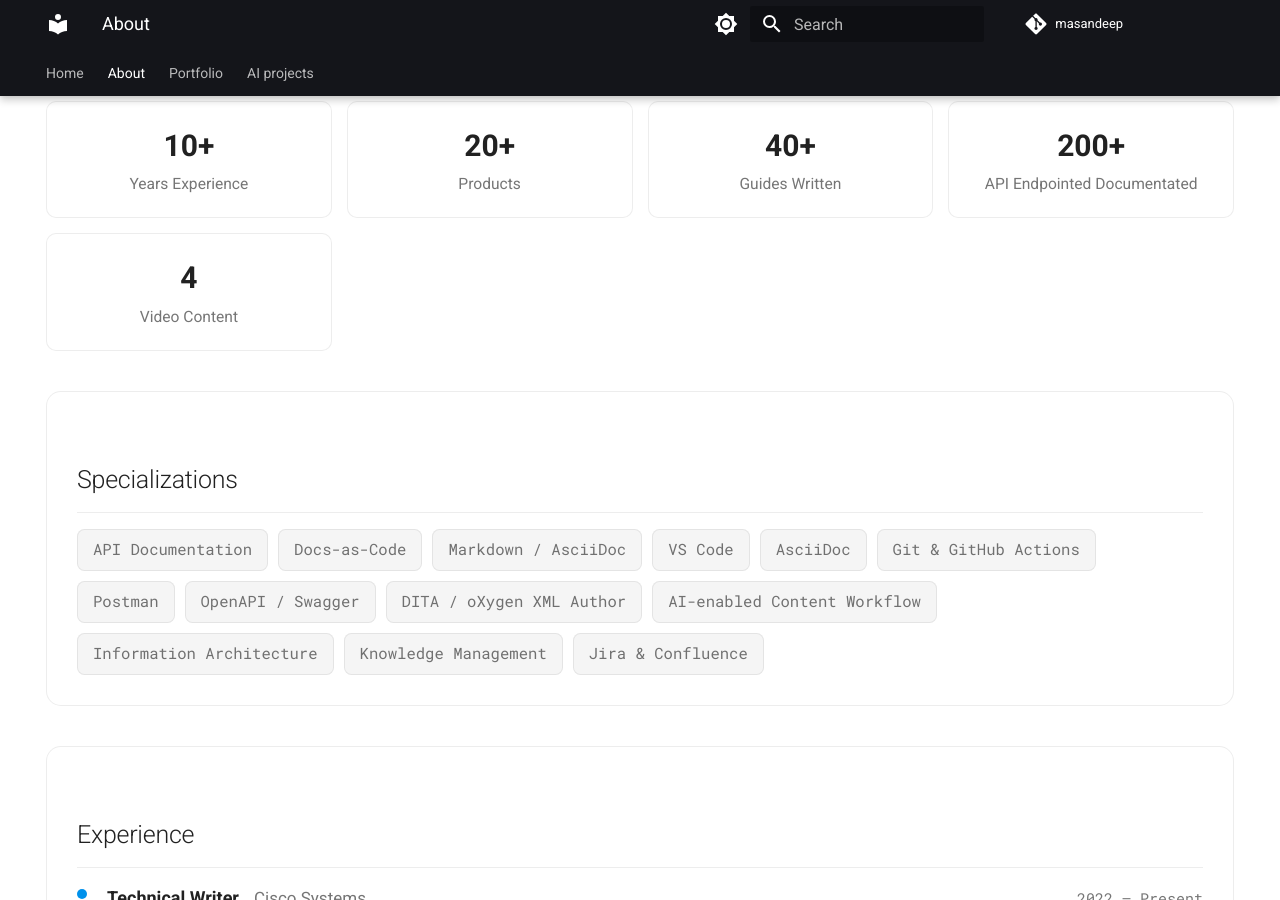
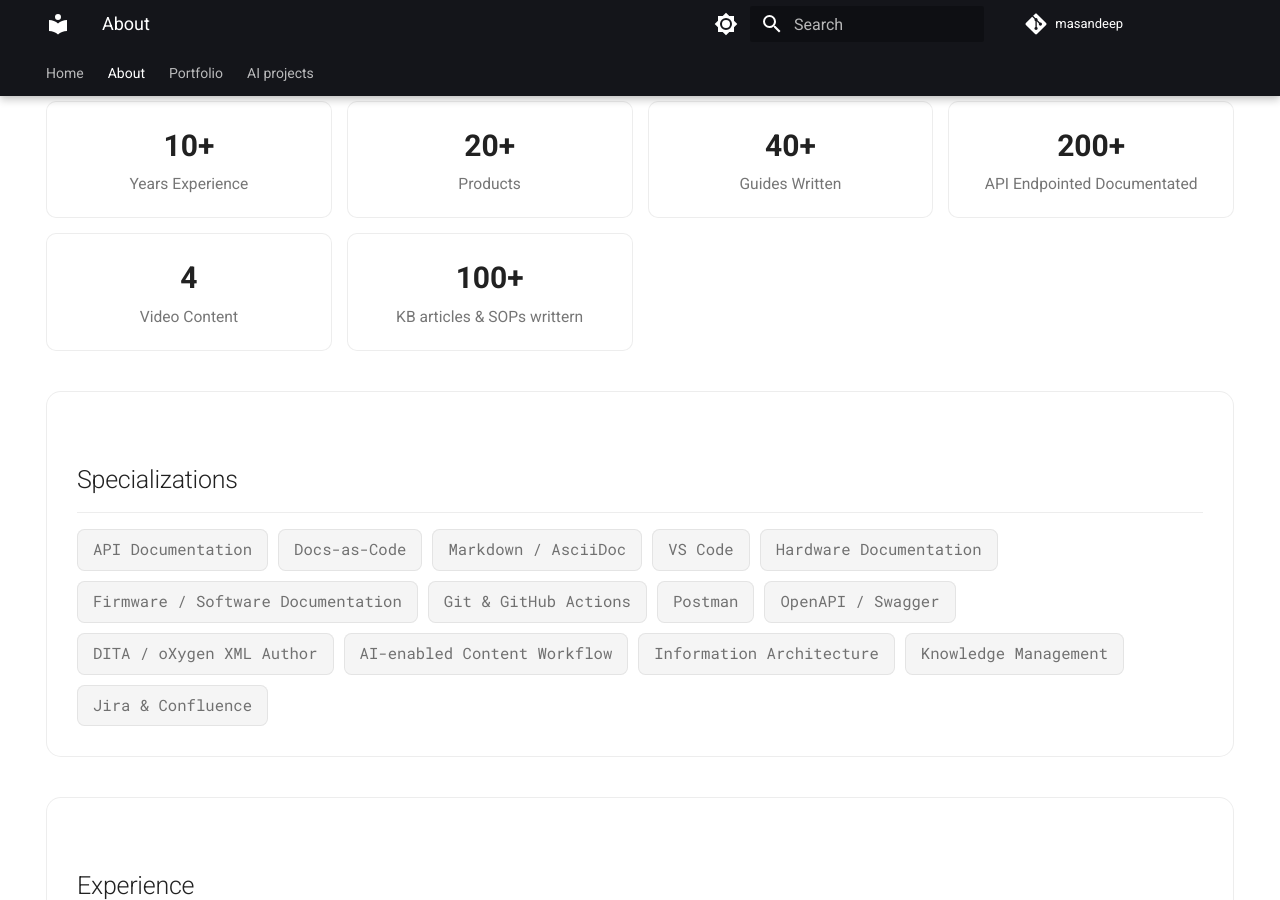
Before and after one commit to sandeep280993/masandeep, an MkDocs documentation site: the page built from docs/about/index.md, in a window 1280 px wide and 900 px high, scrolled down 748 px. Built offline with MkDocs 1.6.1 and Material for MkDocs 9.7.7, drawn with Linux system fonts in a browser that asks for light colours; comment, search, counter and statistics services are not loaded.

Commit message:
Update index.md
add kb stats

```diff
--- a/docs/about/index.md
+++ b/docs/about/index.md
@@ -97,6 +97,11 @@ hide:
     <div class="figma-stat-label">Video Content</div>
   </div>
 
+<div class="figma-stat-card">
+    <div class="figma-stat-number">100+</div>
+    <div class="figma-stat-label">KB articles & SOPs writtern</div>
+  </div>
+
 </div>
 
 <!-- Skills Card -->
@@ -110,7 +115,8 @@ hide:
     <span class="figma-skill-pill">Docs-as-Code</span>
     <span class="figma-skill-pill">Markdown / AsciiDoc</span>
       <span class="figma-skill-pill">VS Code</span>
-    <span class="figma-skill-pill">AsciiDoc</span>
+    <span class="figma-skill-pill">Hardware Documentation</span>
+    <span class="figma-skill-pill">Firmware / Software Documentation</span>
     <span class="figma-skill-pill">Git & GitHub Actions</span>
     <span class="figma-skill-pill">Postman</span>
     <span class="figma-skill-pill">OpenAPI / Swagger</span>
```
